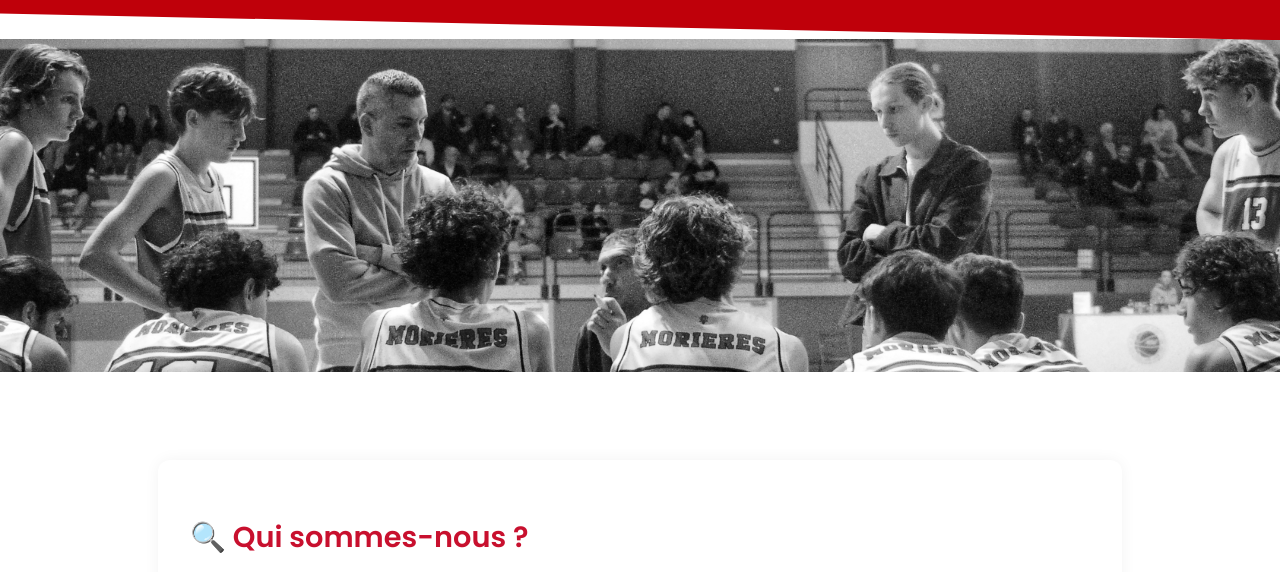
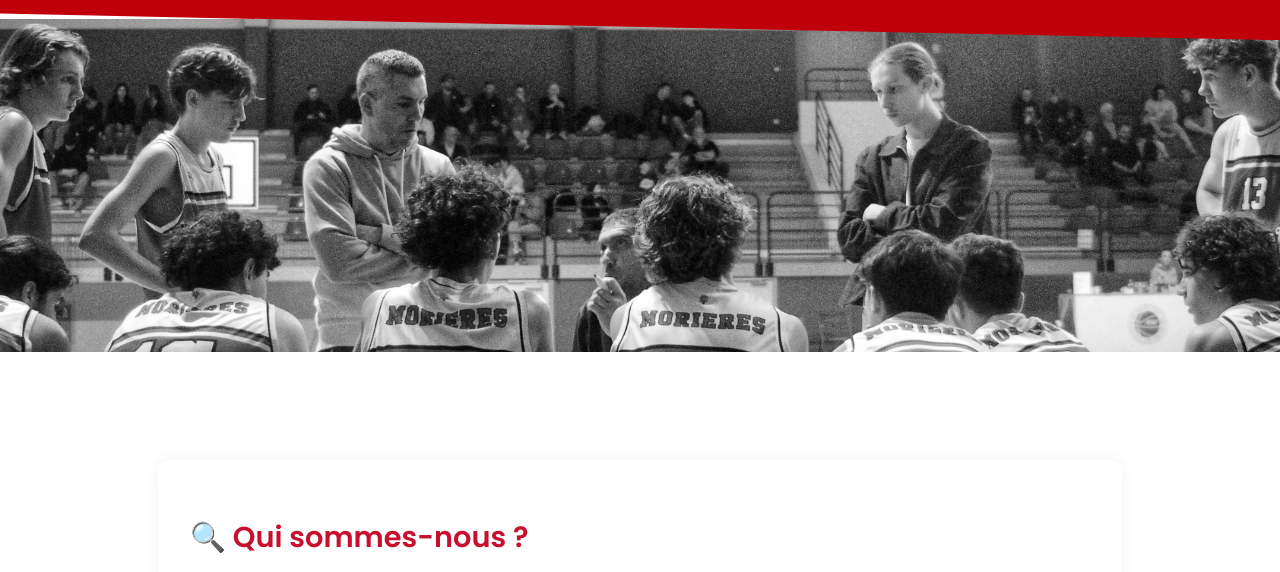
Before and after one commit to iPhoenixFlo/morieres-basket-site, a plain HTML site: page index.html in a window 1280 px wide. Shown: the part 183-755 px from the top of the page. Drawn offline with Linux system fonts and the light colour scheme.

Commit message:
Update index.html

```diff
--- a/index.html
+++ b/index.html
@@ -316,7 +316,7 @@
 }
     .full-width-image {
   position: relative;
-  top: -40px;
+  top: -60px;
   z-index: 0;
   overflow: hidden;
 
```
